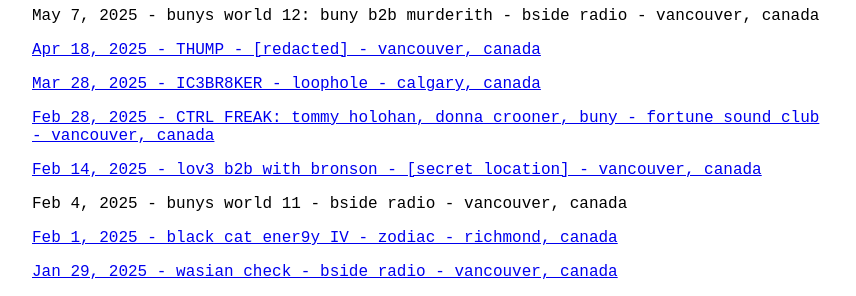
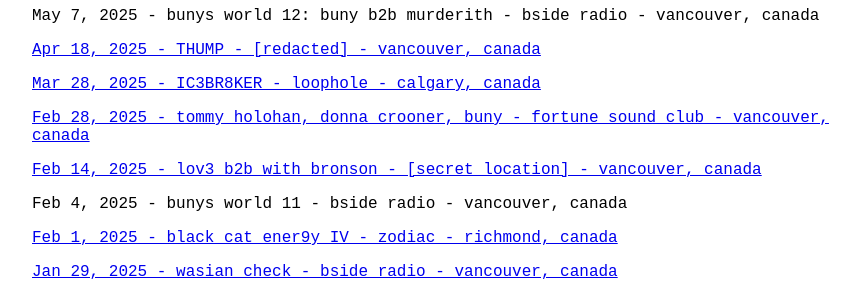
Before and after one commit to 746a70/buny, a Jekyll site: the page built from shows.md, in a window 1280 px wide. Shown: the part 841-1137 px from the top of the page, without its empty margins (208-1064 px from the left). Built offline with Jekyll 4.4.1, drawn with Linux system fonts in a browser that asks for light colours.

Commit message:
Update shows.yml

```diff
--- a/_data/shows.yml
+++ b/_data/shows.yml
@@ -108,7 +108,7 @@
   location: calgary, canada
   kind: tickets
   link: https://www.zeffy.com/en-CA/ticketing/ic3br8ker-queer-rave?fbclid=IwZXh0bgNhZW0CMTAAAR0pSUUP1DzdbG3G1GrET-faLoIxPhusNPvHmPbvb2cCLwUDci2qqxc7hqI_aem_Y9J6YLr_1_9_CIpoXxF7XQ
-- title: "CTRL FREAK: tommy holohan, donna crooner, buny - fortune sound club"
+- title: "tommy holohan, donna crooner, buny - fortune sound club"
   date: 2025-02-28
   location: vancouver, canada
   kind: tickets
```
